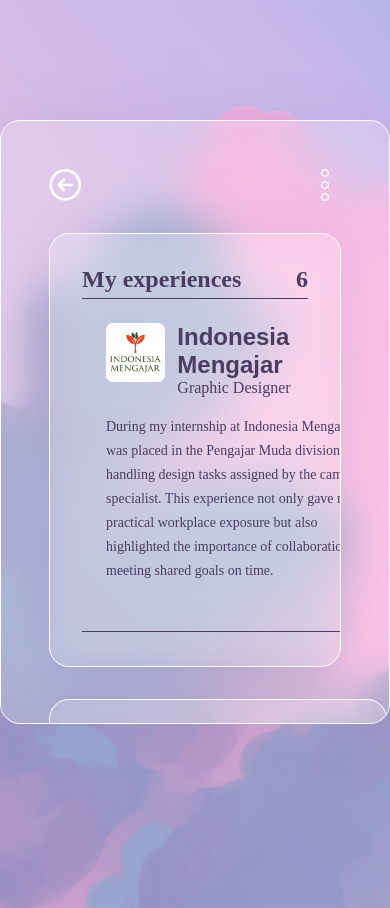
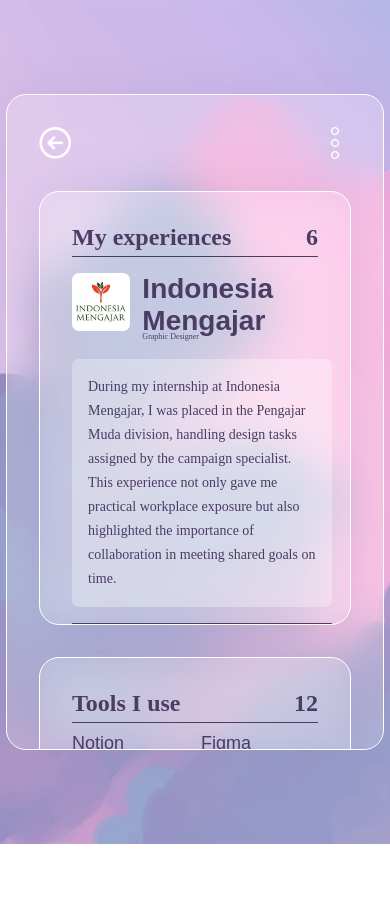
Before and after one commit to meantoes/PORTFOLIO, a React (Vite) app: page /aboutMe in a window 390 px wide. After the commit the page ends 844 px from the top, so only its background shows below. Built offline with nearby package versions, Linux system fonts and the light colour scheme; a web font is replaced by a local one.

Commit message:
modified:   src/pages/AboutMe.jsx 	modified:   src/pages/Projects.jsx 	modified:   src/styles/aboutMe.scss 	modified:   src/styles/glassFrame.scss 	modified:   src/styles/home.scss 	modified:   src/styles/nav-bar.scss 	modified:   src/styles/projects.scss

```diff
--- a/src/pages/AboutMe.jsx
+++ b/src/pages/AboutMe.jsx
@@ -21,7 +21,10 @@
                         <div className="company-name">{experience.company}</div>
                         <div className="year">{experience.year}</div>
                     </div>
-                    <div className="bottom">{experience.role}</div>
+                    <div className="bottom">
+                        <div className="bottom">{experience.role}</div>
+                        <div className="year-mobile">{experience.year}</div>
+                    </div>
                 </div>
             </div>
             <div className="exp-desc">{ experience.desc }</div>
@@ -99,13 +102,16 @@
                                 <div className="tool skill">Java</div>
                                 <div className="tool skill">JavaScript</div>
                                 <div className="tool skill">React</div>
+                                <div className="tool skill-mobile">PHP</div>
+
                             </div>
 
                             <div className="middle">
-                                <div className="tool skill">Saas</div>
+                                <div className="tool skill">Sass</div>
                                 <div className="tool skill">Tailwind</div>
                                 <div className="tool skill">Bootstrap</div>
                                 <div className="tool skill">MySql</div>
+                                <div className="tool skill-mobile">Laravel</div>
                             </div>
 
                             <div className="end">
--- a/src/pages/Projects.jsx
+++ b/src/pages/Projects.jsx
@@ -21,7 +21,7 @@
         onMouseEnter={() => onHover(project.image)}
         onMouseLeave={() => onHover(null)}
     >
-        <div className="role">{project.role}</div>
+        <div className="role p-role">{project.role}</div>
         <div className="company-name">
             <Link className="reviewBtn" to="#">
                 {project.companyName}
@@ -39,7 +39,6 @@
         <div className="modal-frame" onClick={(e) => e.stopPropagation()}>
             <div className="modal-text">
                 <h2>{project.companyName}</h2>
-                <p>{project.role}</p>
             </div>
             {project.image && <img src={project.image} alt={project.companyName} />}
         </div>
@@ -147,6 +146,10 @@
                             )}
                         </AnimatePresence>
                     </div>
+
+                    <div className="content-bottom">
+                        <div className="projectBtn-mobile"><Link className="btn" to="/aboutMe">about me</Link></div>
+                    </div>
                 </div>
             </GlassFrame>
 
--- a/src/styles/aboutMe.scss
+++ b/src/styles/aboutMe.scss
@@ -39,7 +39,7 @@
 }
 
 .exp {
-    padding: 1.5rem;
+    padding: 1.5rem 0;
     display: flex;
     flex-direction: column;
     row-gap: 1.125rem;
@@ -58,7 +58,6 @@
 .exp-info {
     display: grid;
     grid-template-columns: 1fr 1fr;
-    row-gap: 2rem;
     column-gap: 2rem;
 }
 
@@ -86,6 +85,7 @@
 .exp .up {
     display: flex;
     justify-content: space-between;
+    align-items: center;
 
     font-size: 24px;
     font-family: $nameFont;
@@ -99,11 +99,20 @@
 .exp-desc {
     font-size: .875rem;
     line-height: 1.5rem;
+
+    padding: 1rem;
+    background-color: rgba(255, 255, 255, 0.3);
+    border-radius: 7px;
 }
 
 .year {
     font-size: 1.125rem;
     font-weight: 500;
+    text-align: right;
+}
+
+.company-name {
+    text-align: left;
 }
 
 // TOOLS
@@ -118,6 +127,7 @@
     flex-direction: column;
     padding: 2rem;
     width: 100%;
+    box-sizing: border-box;
 
     background: rgba(255, 255, 255, 0.114);
     border: 1px solid white;
@@ -174,6 +184,10 @@
     margin: 0;
 }
 
+.year-mobile {
+    display: none;
+}
+
 // .bio {
 //     background: rgba(255, 255, 255, 0.2);
 //     border: 1px solid white;
@@ -214,3 +228,76 @@
 //     font-size: 14px;
 //     line-height: 20px;
 // }
+
+@media (max-width: 768px) {
+    .exp-info {
+        grid-template-columns: 1fr;
+    }
+
+    .tool {
+        white-space: nowrap;
+        overflow: hidden;
+        text-overflow: ellipsis;
+    }
+}
+
+@media (max-width: 480px) {
+    .tools {
+        padding: 2rem;
+    }
+
+    .company-name {
+        font-size: 1.75rem;
+        margin-bottom: -5px;
+    }
+
+    img {
+        display: block;
+    }
+
+    .tools-grid {
+        grid-template-columns: 1fr 1fr;
+    }
+
+    .up {
+        flex-direction: column;
+    }
+
+    .exp {
+        padding: 1rem 0;
+    }
+
+    .exp .bottom {
+        font-size: .5rem;
+    }
+
+    .year {
+        display: none;
+    }
+
+    .exp .right {
+        justify-content: space-around;
+    }
+
+    .skill-mobile {
+        display: block;
+    }
+
+    .skills .end {
+        display: none;
+    }
+}
+
+@media (min-width: 481px) {
+    .skill-mobile {
+        display: none;
+    }
+}
+
+@media (max-width: 730px) {
+    .tools-container {
+        flex-direction: column;
+        row-gap: 2rem;
+        width: 100%;
+    }
+}
--- a/src/styles/glassFrame.scss
+++ b/src/styles/glassFrame.scss
@@ -30,9 +30,16 @@
     overflow-y: auto;
 }
 
-@media (max-width: 600px) {
-    body {
-        margin: 2rem;
-        min-height: 100vh;
+@media (max-width: 480px) {
+    .glass-content {
+        max-width: 80vw;
+        max-height: 80vh;
+        padding: 2rem;
     }
 }
+
+@media (max-width: 768px) {
+    .glass-content {
+        max-height: 70vh;
+    }
+}
--- a/src/styles/home.scss
+++ b/src/styles/home.scss
@@ -18,38 +18,38 @@
     flex-direction: column;
     align-items: center;
     justify-content: center;
-    row-gap: 24px;
+    row-gap: 1.5rem;
 }
 
 .intro {
     display: flex;
     flex-direction: column;
     align-items: center;
-    column-gap: 12;
+    column-gap: .75rem;
     font-variation-settings:
     "wdth" 75;
 }
 
 .intro h1 {
-    font-size: 40px;
+    font-size: 2.5rem;
     font-family: $normalFont;
     font-weight: normal;
 }
 
 .intro p {
     max-width: 337px;
-    font-size: 14px;
+    font-size: .875rem;
     line-height: 15px;
     text-align: center;
 }
 
 .nama {
     font-family: $nameFont;
-    font-size: 48px;
+    font-size: 3rem;
 }
 
 .homeBtn {
-    font-size: 18px;
+    font-size: 1.125rem;
     font-family: $nameFont;
     color: $black;
     text-decoration: none;
@@ -63,3 +63,15 @@
     color: white;
     border-bottom: .5px solid white;
 }
+
+@media (max-width: 400px) {
+    .nama {
+        display: block;
+        text-align: center;
+        margin-top: -.75rem;
+    }
+
+    .intro h1 {
+        text-align: center;
+    }
+}
--- a/src/styles/nav-bar.scss
+++ b/src/styles/nav-bar.scss
@@ -76,3 +76,9 @@
   color: $black;
   background-color: rgb(255, 255, 255);
 }
+
+@media (max-width: 480px) {
+  .menu-overlay {
+    padding: 4rem 3.5rem;
+  }
+}
--- a/src/styles/projects.scss
+++ b/src/styles/projects.scss
@@ -49,7 +49,7 @@
 
 .list-projects {
     display: flex;
-    align-items: center;
+    align-items: top;
     justify-content: space-between;
     padding: 5px 0;
     border-bottom: .5px solid $black;
@@ -67,11 +67,18 @@
     color: white;
 }
 
+.company-name {
+    text-align: right;
+}
 .role {
     font-family: $normalFont;
     font-size: .75rem;
     color: $black;
     text-decoration: none;
+
+    white-space: nowrap;
+    overflow: hidden;
+    text-overflow: ellipsis;
 }
 
 .content-right {
@@ -127,3 +134,51 @@
 .modal-frame img {
     border-radius: 1.25rem;
 }
+
+@media (max-width: 768px) {
+    .contents {
+        flex-direction: column;
+        row-gap: 2rem;
+        height: 100%;
+    }
+
+    .projectBtn .btn {
+        display: none;
+    }
+
+    .projectBtn-mobile .btn {
+        display: block;
+        text-align: right;
+        margin-right: 1rem;
+    }
+
+    .content-up {
+        max-height: 100%;
+        align-self: center;
+    }
+
+    .content-left {
+        flex: 1;
+        height: 100%;
+        max-height: 40%;
+    }
+
+    .content-right {
+        flex: 1;
+        max-height: none;
+    }
+}
+
+@media (min-width: 769px) {
+    .projectBtn-mobile {
+        display: none;
+    }
+}
+
+@media (max-width:480px) {
+    .modal-frame {
+        max-height: 80vh;
+        width: 80vh;
+        padding: 1.5rem;
+    }
+}
```
Lines whose indentation alone changed are shown as unchanged.
